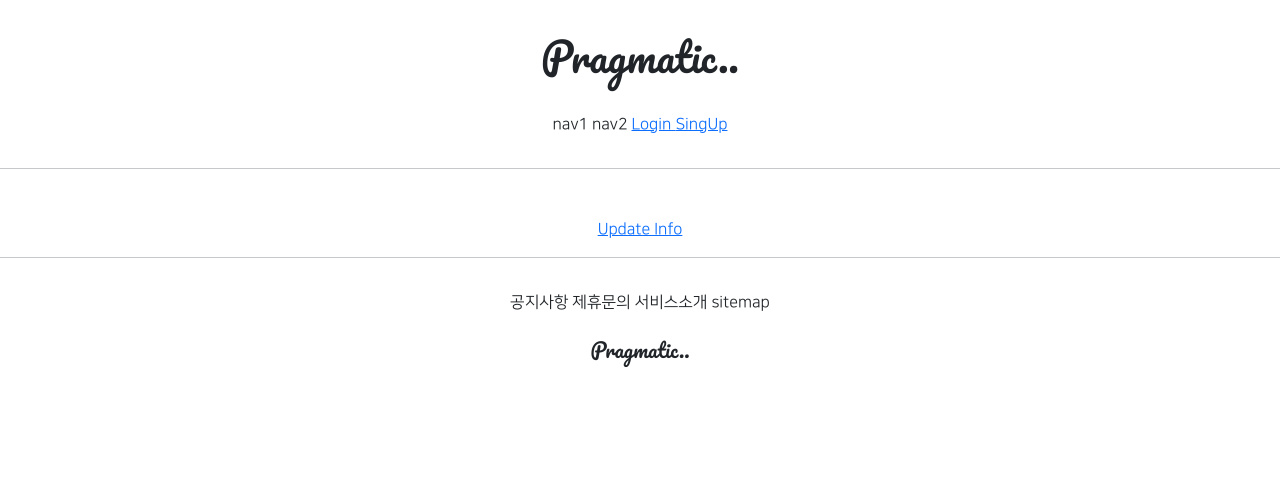
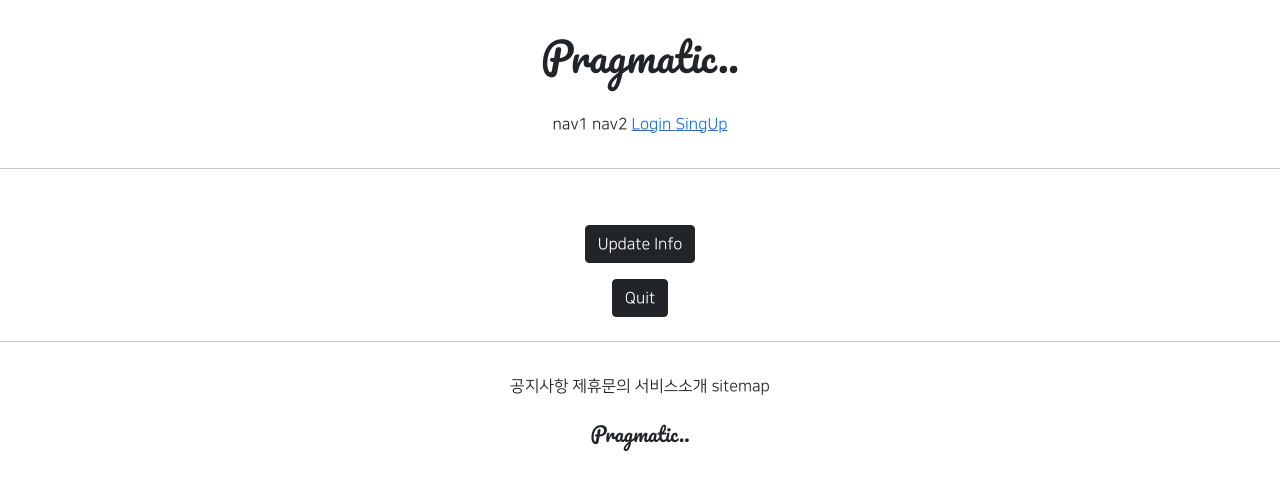
Before and after one commit to taroun/gis_1ban_1, a Django app: template accountapp/templates/accountapp/detail.html in a window 1280 px wide. Shown: the top 490 px of the page. Run offline with Django 3.2, Linux system fonts and the light colour scheme; the template is opened without the code that fills it, so the values that code supplies are empty; parts of the project's set-up code (start-up, migrations or seed data) failed here and were passed over; some libraries are stand-ins or nearby versions.

Commit message:
7/19 1ban class commit 1

```diff
--- a/accountapp/templates/accountapp/detail.html
+++ b/accountapp/templates/accountapp/detail.html
@@ -8,12 +8,15 @@
         <div>
             {{ target_user.date_joined }}
         </div>
-        <div>
-            <p>
-                <a href="{% url 'accountapp:update' pk=user.pk %}">
+        <div class="p-2">
+            <a class="btn btn-dark mx-2" href="{% url 'accountapp:update' pk=user.pk %}">
                     Update Info
-                </a>
-            </p>
+            </a>
+        </div>
+        <div class="p-2">
+            <a class="btn btn-dark mx-2" href="{% url 'accountapp:delete' pk=user.pk %}">
+                    Quit
+            </a>
         </div>
     </div>
 
--- a/accountapp/urls.py
+++ b/accountapp/urls.py
@@ -1,7 +1,7 @@
 from django.contrib.auth.views import LoginView, LogoutView
 from django.urls import path
 
-from accountapp.views import hello_world, AccountCreateView, AccountDetailView, AccountUpdateView
+from accountapp.views import hello_world, AccountCreateView, AccountDetailView, AccountUpdateView, AccountDeleteView
 
 app_name = 'accountapp'
 
@@ -15,4 +15,5 @@ urlpatterns = [
     #pk-프라이머리 키,이유저 고유값 주소창에 함께 넘겨주기..
     path('detail/<int:pk>',AccountDetailView.as_view(),name='detail'),
     path('update/<int:pk>',AccountUpdateView.as_view(), name='update'),
+    path('delete/<int:pk>',AccountDeleteView.as_view(), name='delete'),
 ]
```
Also changed, not shown: accountapp/templates/accountapp/delete.html (added, +19 -0 lines), accountapp/views.py (+7 -1 lines).
